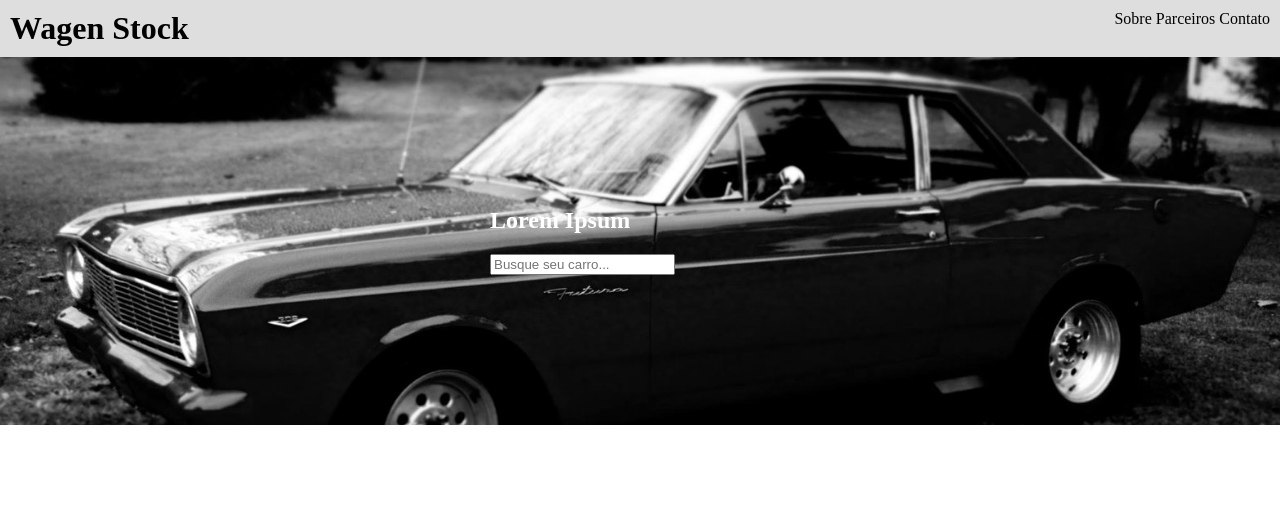
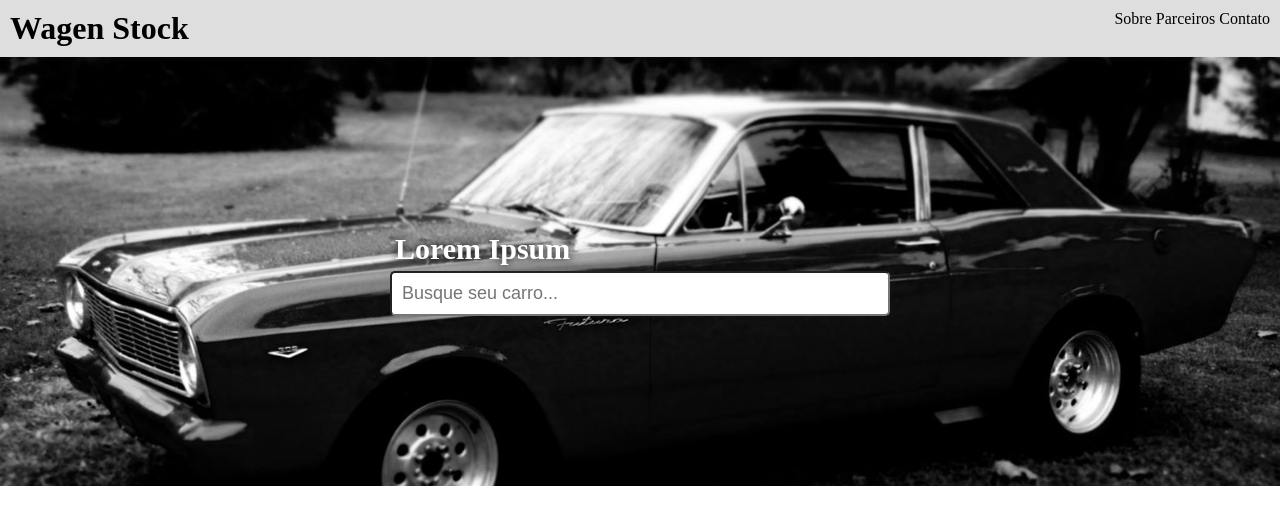
Before and after one commit to mastertech-frontend/202-wagen-stock, a plain HTML site: page index.html in a window 1280 px wide. Drawn offline with Linux system fonts and the light colour scheme.

Commit message:
Estiliza input

```diff
--- a/styles.css
+++ b/styles.css
@@ -44,8 +44,23 @@ header nav{
 }
 
 .banner div{
-    margin: 100px auto;
-    width: 300px;
+    margin: 60px auto;
+    max-width: 500px;
+    padding: 20px;
+}
+
+.banner h2{
+    font-size: 30px;
+    margin: 5px;
+    text-shadow: 0 0 10px black;
+}
+
+.banner input{
+    width: 100%;
+    padding: 10px;
+    font-size: 18px;
+    border-radius: 5px;
+    box-sizing: border-box;
 }
 
 
```
